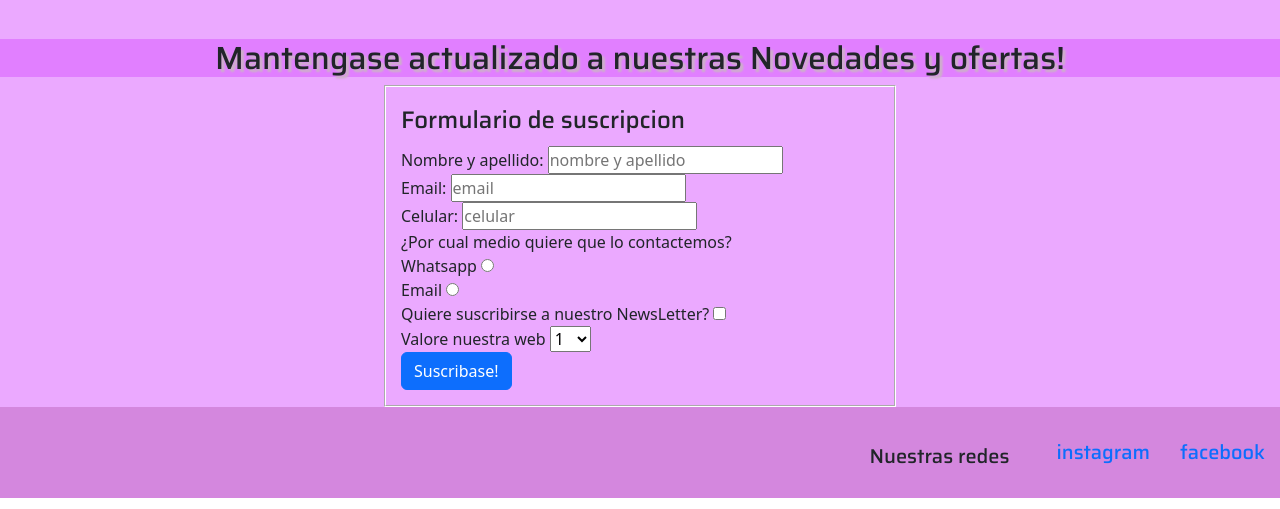
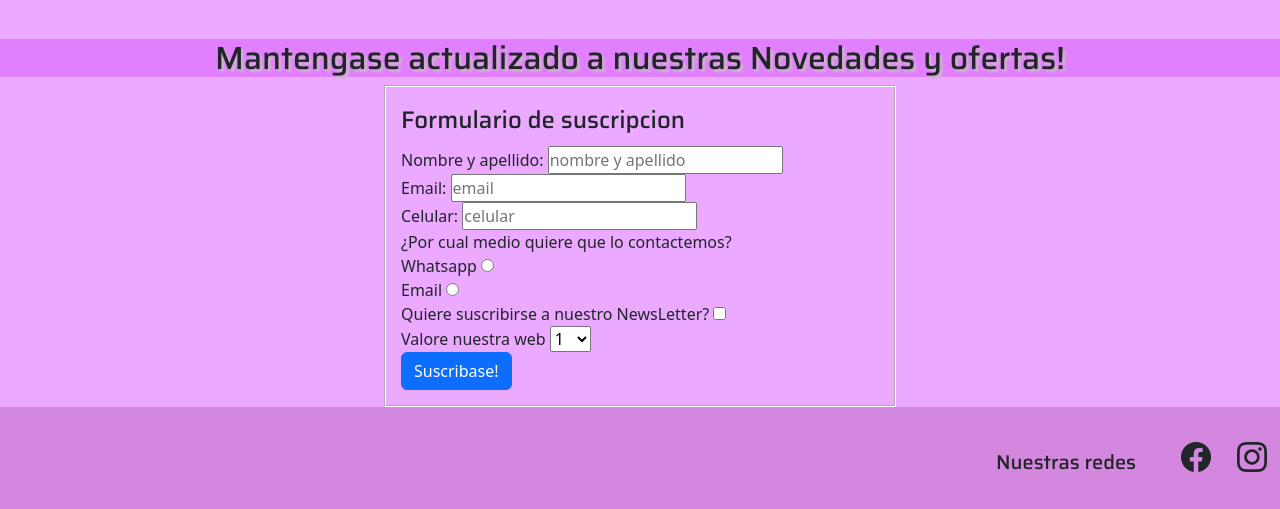
Before and after one commit to rociogan/galvan_proyectocoder, a plain HTML site: page pages/contactenos.html in a window 1280 px wide. Shown: the part 658-1167 px from the top of the page. Drawn offline with nearby package versions, Linux system fonts and the light colour scheme; a web font is replaced by a local one.

Commit message:
cambio en footer contactenos

```diff
--- a/pages/contactenos.html
+++ b/pages/contactenos.html
@@ -5,6 +5,7 @@
     <meta http-equiv="X-UA-Compatible" content="IE=edge">
     <meta name="viewport" content="width=device-width, initial-scale=1.0">
     <link href="https://fonts.googleapis.com/css2?family=Mochiy+Pop+One&family=Saira:wght@300;500;600&display=swap" rel="stylesheet">
+    <link rel="stylesheet" href="https://cdn.jsdelivr.net/npm/bootstrap-icons@1.9.1/font/bootstrap-icons.css">
     <link href="https://cdn.jsdelivr.net/npm/bootstrap@5.2.0/dist/css/bootstrap.min.css" rel="stylesheet" integrity="sha384-gH2yIJqKdNHPEq0n4Mqa/HGKIhSkIHeL5AyhkYV8i59U5AR6csBvApHHNl/vI1Bx" crossorigin="anonymous">
     <link rel="stylesheet"    href="../style/style.css">
     <title>perritos fiu fiu</title>
@@ -125,8 +126,8 @@
                 <div class="barra-footer">
                     <h3 class="fs-5">Nuestras redes</h3>
                     <ul>
-                        <li> <a class="fs-5"  href="">instagram</a></li>
-                        <li><a  class="fs-5" href="">facebook</a></li>
+                        <i class="bi bi-facebook"></i>
+                        <i class="bi bi-instagram"></i>
                     </ul>
                 </div>
             </footer>
```
